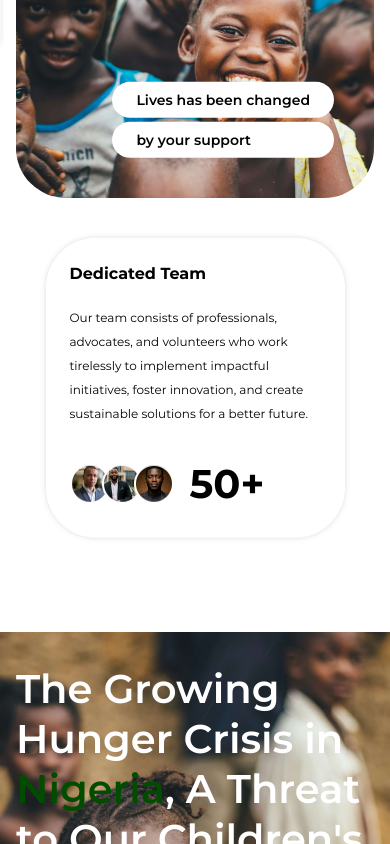
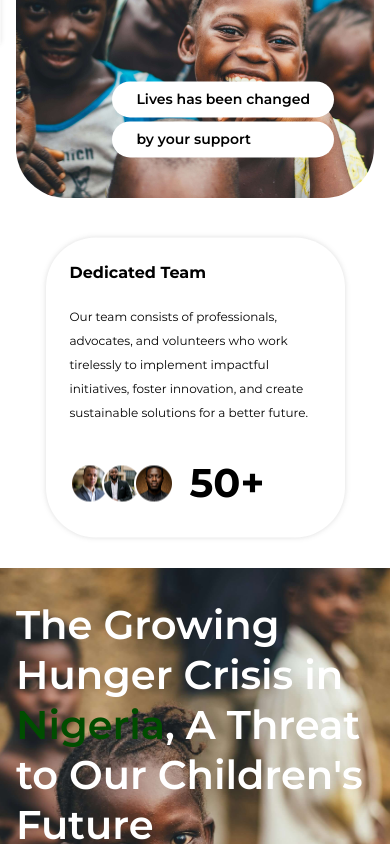
Before and after one commit to CodewithSegNet/new_project, a React (Vite) app: page / in a window 390 px wide. Shown: the part 800-1644 px from the top of the page. Built offline with nearby package versions, Linux system fonts and the light colour scheme.

Commit message:
:lipstick: update homepage

```diff
--- a/src/layouts/SecondSection.jsx
+++ b/src/layouts/SecondSection.jsx
@@ -28,7 +28,7 @@ const SecondSection = () => {
               transition={{ duration: 0.5, ease: "easeOut" }}
               viewport={{ once: true }}
             >
-              <h1 className="font-semibold leading-[50px] lg:leading-[80px] text-[40px] lg:text-[60px] text-white ">
+              <h1 className="font-semibold leading-[50px] lg:leading-[80px] text-[40px] pr-2 md:pr-[0] lg:text-[60px] text-white ">
                 The Growing Hunger Crisis in{" "}
                 <span className="text-[#004D00]">Nigeria</span>, A Threat to Our
                 Children's Future
--- a/src/pages/homepage.jsx/index.jsx
+++ b/src/pages/homepage.jsx/index.jsx
@@ -53,7 +53,7 @@ const HomePage = () => {
           <Simplepage />
           </div>
 
-  <div className="pt-[31rem] md:pt-[22rem] lg:pt-[0rem]">
+  <div className="pt-[27rem] md:pt-[22rem] lg:pt-[0rem]">
   <Secondpage/>
 
   </div>
```
